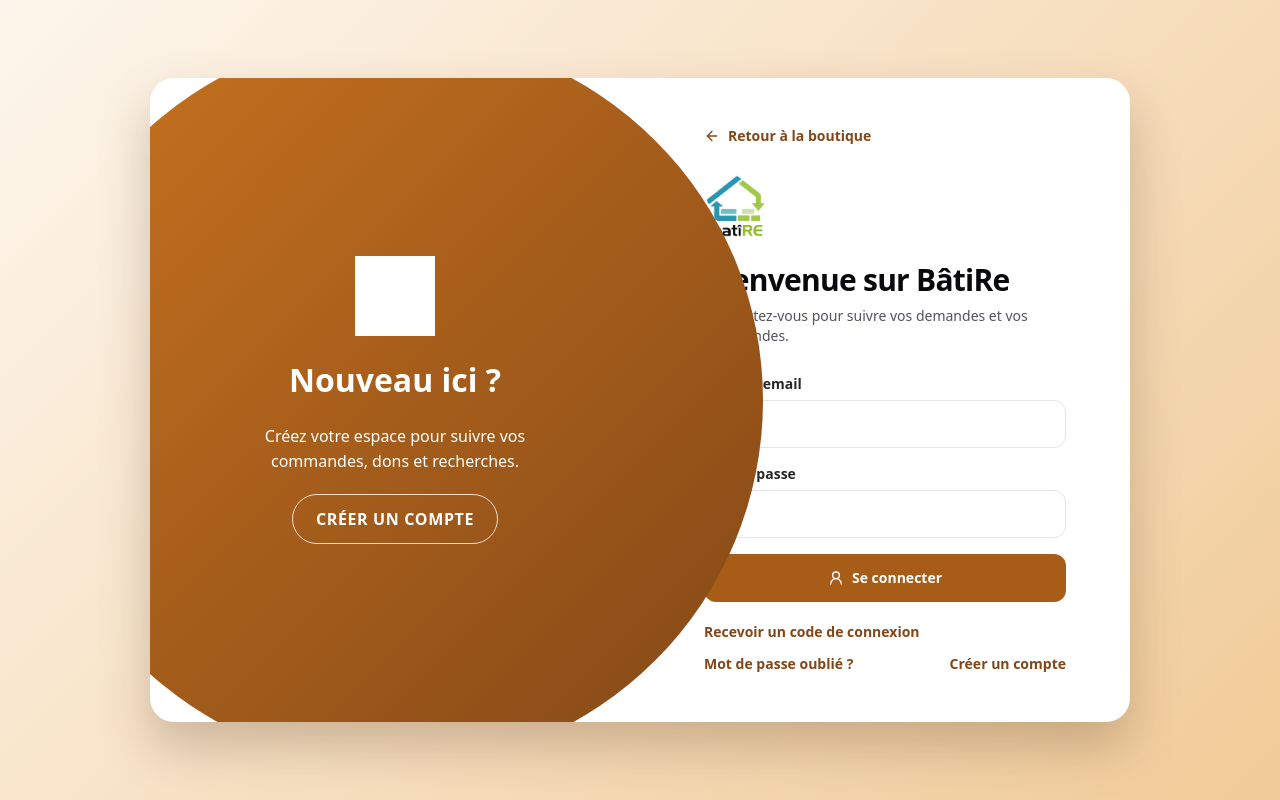
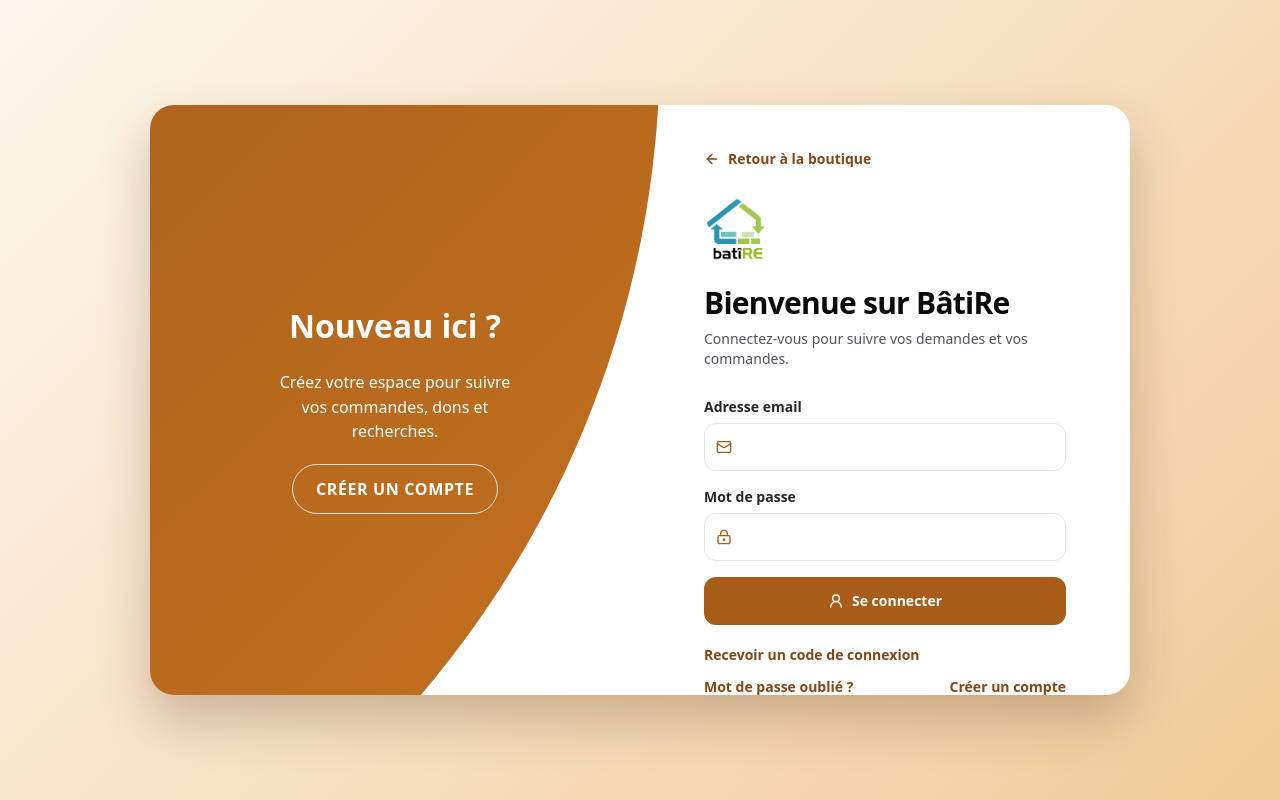
Before and after one commit to Maisondeconomiesolidaire/batire, a React (Vite) app: page /connexion in a window 1280 px wide. Built offline with nearby package versions, Linux system fonts and the light colour scheme; no server answers.

Commit message:
fix(batire): corrige la mise en page auth switch

```diff
--- a/src/components/ui/auth-switch.tsx
+++ b/src/components/ui/auth-switch.tsx
@@ -123,7 +123,6 @@ export function AuthSwitch({ initialMode = "signin" }: { initialMode?: "signin"
     {mode === "signup" ? <p className="mt-5 text-center text-sm text-zinc-600">Déjà un compte ? <button className="font-semibold text-brand-700" onClick={() => setMode("signin")}>Se connecter</button></p> : null}
     </div>
     <aside className="auth-switch-panel">
-      <img src="/batire-logo.jpg" alt="" className="h-20 w-auto brightness-0 invert" />
       <h2>{signUpMode ? "Déjà membre ?" : "Nouveau ici ?"}</h2>
       <p>{signUpMode ? "Retrouvez votre espace BâtiRe et vos démarches en cours." : "Créez votre espace pour suivre vos commandes, dons et recherches."}</p>
       <button type="button" onClick={() => { setMode(signUpMode ? "signin" : "signup"); setError(null); }}>
--- a/src/index.css
+++ b/src/index.css
@@ -53,12 +53,12 @@ body {
    croisent à l'inscription, sans les connexions sociales du composant source. */
 .auth-switch-page { min-height: 100vh; display: grid; place-items: center; padding: 2rem 1rem; background: linear-gradient(135deg, #fdf6ec, #f1cb98); overflow: hidden; }
 .auth-switch-container { position: relative; width: min(100%, 980px); min-height: 590px; overflow: hidden; border-radius: 1.5rem; background: #fff; box-shadow: 0 25px 50px rgb(79 45 22 / 25%); }
-.auth-switch-form { position: relative; z-index: 2; width: 50%; min-height: 590px; padding: 3rem 4rem; margin-left: 50%; transition: transform .9s cubic-bezier(.25,.8,.25,1); }
-.auth-switch-panel { position: absolute; inset: 0 auto 0 0; z-index: 3; display: flex; width: 50%; flex-direction: column; align-items: center; justify-content: center; gap: 1.25rem; padding: 3rem 3.5rem; text-align: center; color: white; transition: transform .9s cubic-bezier(.25,.8,.25,1); }
-.auth-switch-panel::before { content: ""; position: absolute; z-index: -1; width: 150%; aspect-ratio: 1; border-radius: 50%; background: linear-gradient(135deg, #c9741f, #834717); }
+.auth-switch-container::before { content: ""; position: absolute; z-index: 1; top: -10%; right: 48%; width: 2000px; height: 2000px; border-radius: 50%; background: linear-gradient(-45deg, #c9741f, #834717); transform: translateY(-50%); transition: 1.8s ease-in-out; }
+.auth-switch-form { position: absolute; z-index: 5; top: 50%; left: 75%; width: 50%; max-height: 100%; overflow-y: auto; padding: 2.75rem 4rem; transform: translate(-50%, -50%); transition: left 1s .7s ease-in-out; }
+.auth-switch-panel { position: absolute; z-index: 6; inset: 0 auto 0 0; display: flex; width: 50%; flex-direction: column; align-items: center; justify-content: center; gap: 1.25rem; padding: 3rem 12% 2rem; text-align: center; color: white; transition: transform .9s ease-in-out .6s; }
 .auth-switch-panel h2 { font-size: 2rem; font-weight: 800; }.auth-switch-panel p { max-width: 22rem; line-height: 1.55; }.auth-switch-panel button { border: 1px solid rgb(255 255 255 / .8); border-radius: 999px; padding: .75rem 1.4rem; font-weight: 700; text-transform: uppercase; letter-spacing: .04em; transition: background .2s, color .2s; }.auth-switch-panel button:hover { background: white; color: #834717; }
-.sign-up-mode .auth-switch-form { transform: translateX(-100%); }.sign-up-mode .auth-switch-panel { transform: translateX(100%); }.sign-up-mode .auth-switch-panel::before { transform: translateX(-33%); }
-@media (max-width: 700px) { .auth-switch-container { min-height: 0; }.auth-switch-form { width: 100%; min-height: 0; margin: 0; padding: 2rem 1.5rem; }.auth-switch-panel { position: relative; width: 100%; min-height: 230px; padding: 2rem; }.auth-switch-panel::before { width: 180%; }.sign-up-mode .auth-switch-form, .sign-up-mode .auth-switch-panel { transform: none; } }
+.sign-up-mode::before { right: 52%; transform: translate(100%, -50%); }.sign-up-mode .auth-switch-form { left: 25%; }.sign-up-mode .auth-switch-panel { transform: translateX(100%); }
+@media (max-width: 700px) { .auth-switch-container { min-height: 780px; }.auth-switch-container::before { top: initial; right: initial; bottom: 66%; left: 50%; width: 1300px; height: 1300px; transform: translateX(-50%); }.auth-switch-form { top: 65%; left: 50%; width: 100%; padding: 2rem 1.5rem; transform: translate(-50%, -50%); }.auth-switch-panel { inset: 0 0 auto; width: 100%; height: 34%; padding: 2rem 18%; }.sign-up-mode::before { right: initial; transform: translate(-50%, 100%); }.sign-up-mode .auth-switch-form { left: 50%; }.sign-up-mode .auth-switch-panel { transform: none; } }
 
 /* ── Tiroir du méga-menu ───────────────────────────────────────────────────
  *
```
